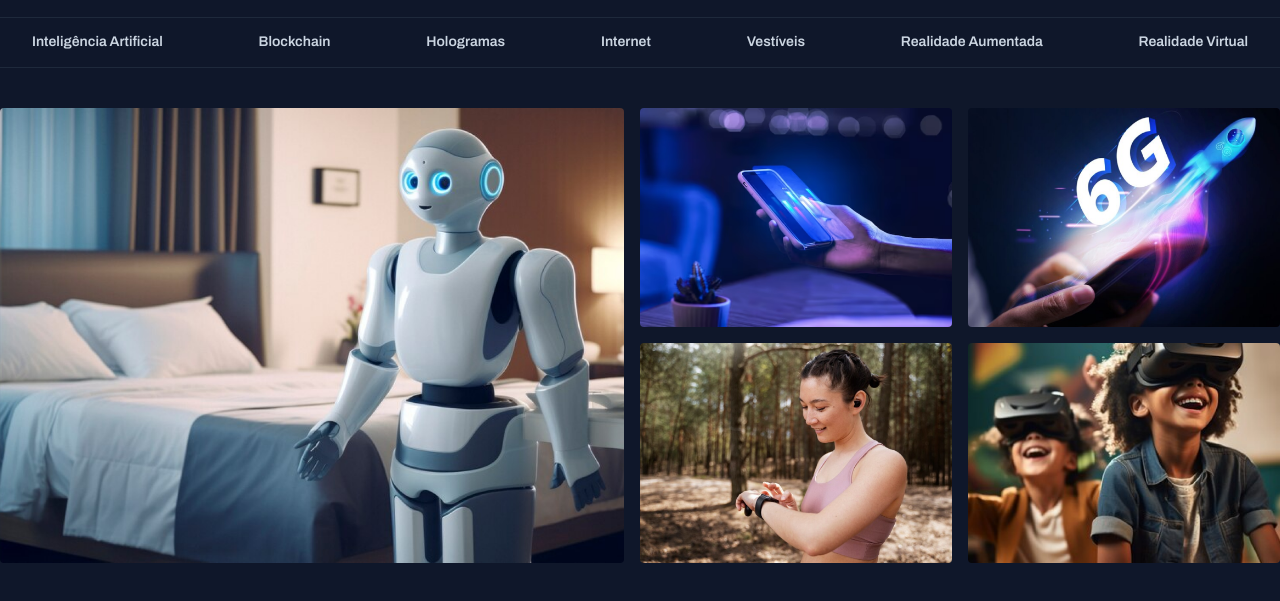
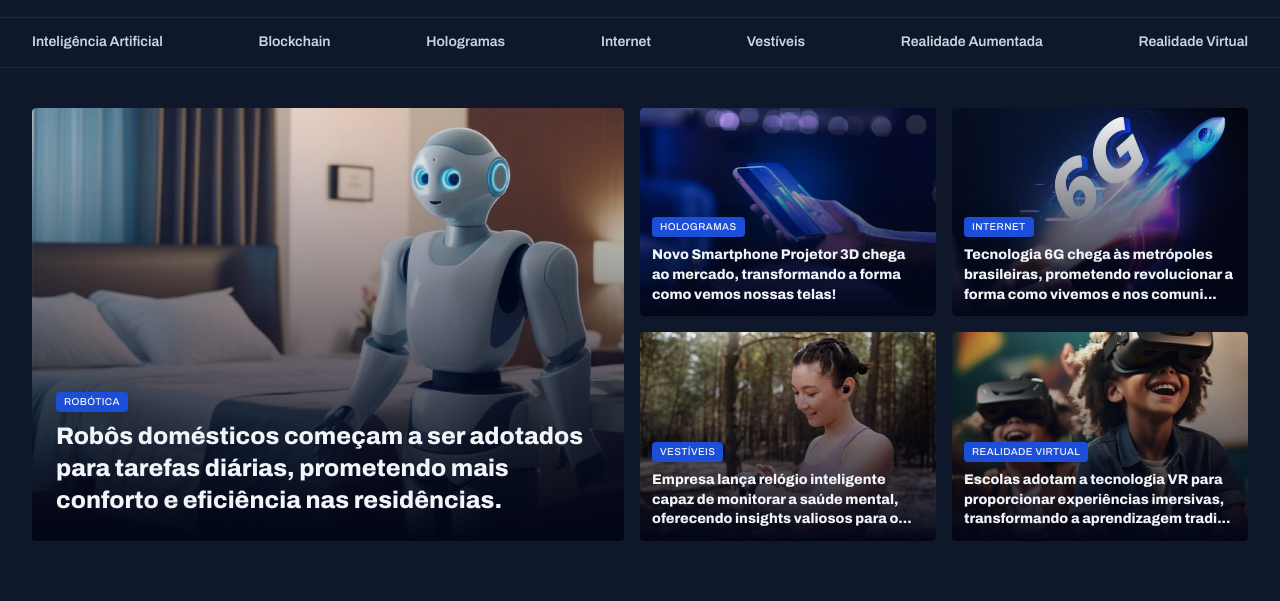
Before and after one commit to kesiavit/Portal-de-noticias, a plain HTML site: page index.html in a window 1280 px wide. Shown: the part 55-656 px from the top of the page. Drawn offline with Linux system fonts and the light colour scheme.

Commit message:
finalizando a seção destaques

```diff
--- a/index.html
+++ b/index.html
@@ -19,13 +19,13 @@
 
                 <div class="menu">
                     <img src="./Assets/icones/List.svg" alt="icone de uma lista">
-                    <h2>Menu</h2>
+                    <h2 class="font-h2">Menu</h2>
                 </div>
 
                 <h1>TECH NEWS</h1>
 
                 <div class="busca">
-                    <h2>Buscar</h2>
+                    <h2 class="font-h2">Buscar</h2 class="font-h2">
                     <img src="./Assets/icones/MagnifyingGlass.svg" alt="icone de lupa">
                 </div>
 
@@ -46,26 +46,63 @@
 
         <main class="container">
             <section id="featured"class="grid grid-flow-col gap-16" >
-                <div>
-                    <img src="./Assets/img/Image1.png" alt="">
-                </div>
+
+                <figure class="card">
+                    <img src="./Assets/img/Image1.png" alt="Robôs domésticos começam a ser adotados para tarefas diárias, prometendo mais conforto e eficiência nas residências.">
+
+                    <figcaption>
+                        <span class="content-tag">ROBÓTICA</span>
+                        <h2 class="text-2xl">
+                            Robôs domésticos começam a ser adotados para tarefas diárias, prometendo mais conforto e eficiência nas residências.
+                        </h2>
+                    </figcaption>
+                </figure>
 
                 <div class="grid grid-cols-2 gap-16">
-                    <div>
-                        <img src="./Assets/img/Image2.png" alt="">
-                    </div>
+                    <figure class="card">
+                        <img src="./Assets/img/Image2.png" alt="Novo Smartphone Projetor 3D chega ao mercado, transformando a forma como vemos nossas telas!">
+                        <figcaption>
+                            <span class="content-tag">HOLOGRAMAS</span>
+                            <h2 class="text-lg">
+                                Novo Smartphone Projetor 3D chega ao mercado, transformando a forma como vemos nossas telas!
+                            </h2>
+                        </figcaption>
 
-                    <div>
-                        <img src="./Assets/img/Image3.png" alt="">
-                    </div>
+                    </figure>
 
-                    <div>
-                        <img src="./Assets/img/Image4.png" alt="">
-                    </div>
+                    <figure class="card">
+                        <img src="./Assets/img/Image3.png" alt="Tecnologia 6G chega às metrópoles brasileiras, prometendo revolucionar a forma como vivemos e nos comunicamos.">
+                        <figcaption>
+                            <span class="content-tag">INTERNET</span>
+                            <h2 class="text-lg">
+                                Tecnologia 6G chega às metrópoles brasileiras, prometendo revolucionar a forma como vivemos e nos comuni...
+                            </h2>
+                        </figcaption>
 
-                    <div>
-                        <img src="./Assets/img/Image5.png" alt="">
-                    </div>
+                    </figure>
+
+                    <figure class="card">
+                        <img src="./Assets/img/Image4.png" alt="Empresa lança relógio inteligente capaz de monitorar a saúde mental, oferecendo insights valiosos para o bem-estar pessoal.">
+
+                        <figcaption>
+                            <span class="content-tag">VESTÍVEIS</span>
+                            <h2 class="text-lg">
+                                Empresa lança relógio inteligente capaz de monitorar a saúde mental, oferecendo insights valiosos para o...
+                            </h2>
+                        </figcaption>
+
+                    </figure>
+
+                    <figure class="card">
+                        <img src="./Assets/img/Image5.png" alt="Escolas adotam a tecnologia VR para proporcionar experiências imersivas, transformando a aprendizagem tradicional.">
+                        <figcaption>
+                            <span class="content-tag">REALIDADE VIRTUAL</span>
+                            <h2 class="text-lg">
+                                Escolas adotam a tecnologia VR para proporcionar experiências imersivas, transformando a aprendizagem tradi...
+                            </h2>
+                        </figcaption>
+
+                    </figure>
                 </div>
             </section>
         </main>
--- a/styles/global.css
+++ b/styles/global.css
@@ -3,6 +3,9 @@
     padding: 0;
     box-sizing: border-box;
     font-family: var(--font-family);
+}
+
+body {
     background-color: var(--bg-color);
 }
 
@@ -42,4 +45,16 @@ img {
 
 main {
     margin-top: 40px;
+    margin-inline: 32px;
 }
+
+.content-tag {
+    display: inline-block;
+    background-color: var(--brand-color-dark);
+    padding: 4px 8px;
+    border-radius: 4px;
+    color: var(--text-color-primary);
+    font: 500 10px/1.2 var(--font-family);
+    letter-spacing: 0.04em;
+    box-shadow: 0px 4px 16px rgba(2, 6, 23, 0.25);
+}
--- a/styles/header.css
+++ b/styles/header.css
@@ -27,7 +27,7 @@ h1 {
     place-self: center;
 }
 
-h2 {
+.font-h2 {
     font: var(--text-lg);
     color: var(--text-color-primary);
 }
--- a/styles/section.css
+++ b/styles/section.css
@@ -5,3 +5,36 @@
         border-radius: 4px;
     }
 }
+
+.card {
+    position: relative;
+    overflow: hidden;
+    border-radius: 4px;
+
+    &::before {
+        content: "";
+        position: absolute;
+        top: 50%;
+        inset: 0;
+        background: linear-gradient(
+            180deg,
+            transparent 0%,
+            #020617 100%
+        );
+    }
+
+    figcaption {
+        position: absolute;
+        bottom: 0;
+
+        padding: 24px;
+
+        &:has(.text-lg) {
+            padding: 12px;
+        }
+
+        h2 {
+            margin-top: 8px;
+        }
+    }
+}
--- a/styles/utility.css
+++ b/styles/utility.css
@@ -18,3 +18,23 @@
 .gap-16 {
     gap: 16px;
 }
+
+.text-2xl {
+    font: var(--text-xxg);
+    color: var(--text-color-primary);
+}
+
+.text-xl {
+    font: var(--text-xg);
+    color: var(--text-color-primary);
+}
+
+.text-lg {
+    font: var(--text-lg);
+    color: var(--text-color-primary);
+}
+
+.text-sm {
+    font: var(--font-md);
+    color: var(--text-color-primary);
+}
```
